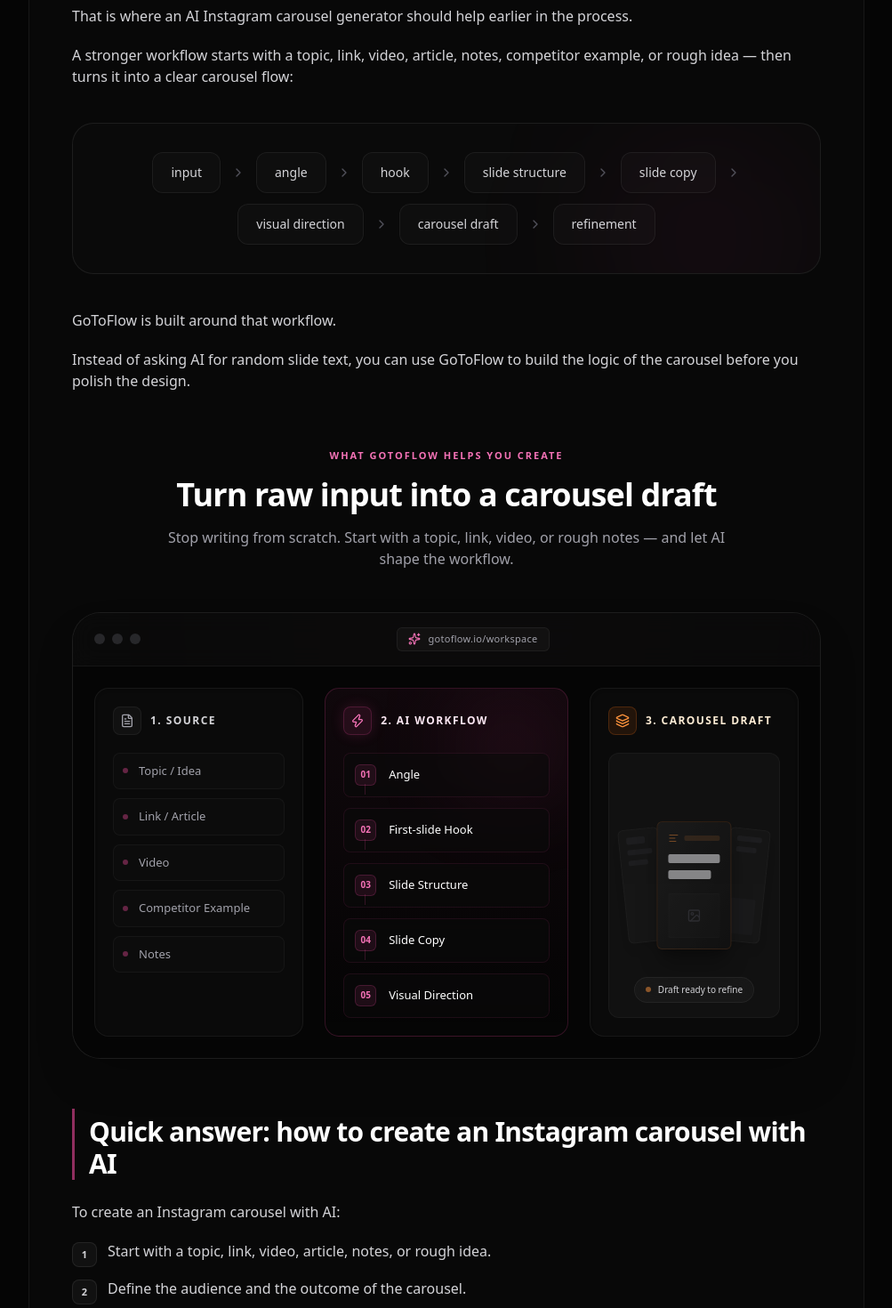
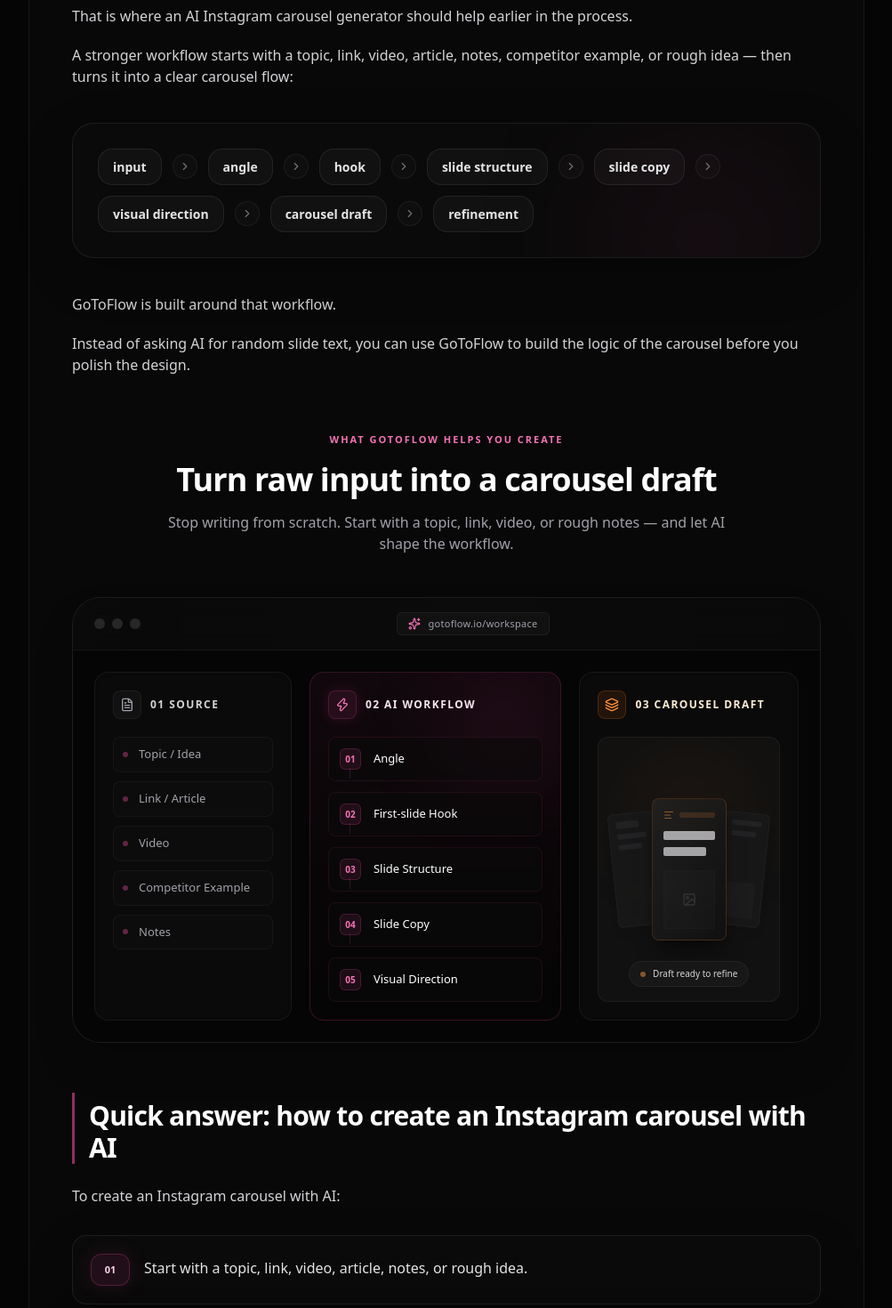
Before and after one commit to matteimikeska49-bot/gtf, a React (Vite) app: page /blog/ai-instagram-carousel-generator in a window 1280 px wide. Shown: the part 1040-2510 px from the top of the page at 89% size, without its empty margins (138-1141 px from the left). Built offline with nearby package versions, Linux system fonts and the light colour scheme.

Commit message:
Polish AI Instagram article rendering issues

```diff
--- a/src/components/blog/AiInstagramCarouselGeneratorPage.jsx
+++ b/src/components/blog/AiInstagramCarouselGeneratorPage.jsx
@@ -402,7 +402,7 @@ const ArticleHero = () => {
         </motion.p>
 
         <motion.div initial={{ opacity: 0, y: 30 }} animate={{ opacity: 1, y: 0 }} transition={{ duration: isMobile ? 0.6 : 0.8, delay: 0.3 }} className="flex flex-col sm:flex-row items-center justify-center gap-4">
-          <a href={getAppUrlWithRef(CTA_URL)} className="w-full sm:w-auto inline-flex items-center justify-center gap-2.5 px-8 py-4 rounded-full font-bold text-white bg-white text-black hover:bg-zinc-100 transition-all hover:scale-105 active:scale-[0.98] shadow-[0_0_40px_rgba(255,255,255,0.15)] text-[15px] group">
+          <a href={getAppUrlWithRef(CTA_URL)} className="w-full sm:w-auto inline-flex items-center justify-center gap-2.5 px-8 py-4 rounded-full font-bold bg-white text-black hover:bg-zinc-100 transition-all hover:scale-105 active:scale-[0.98] shadow-[0_0_40px_rgba(255,255,255,0.15)] text-[15px] group">
             Try GoToFlow Free <ArrowRight className="w-4 h-4 group-hover:translate-x-1 transition-transform" />
           </a>
           <p className="text-xs text-zinc-500 font-medium sm:hidden mt-2">No credit card required</p>
@@ -458,62 +458,84 @@ const NumberList = ({ items }) => (
   </div>
 );
 
+const QuickAnswerSteps = ({ items }) => (
+  <div className="my-8 grid gap-3">
+    {items.map((item, index) => (
+      <div
+        key={item}
+        className="group relative overflow-hidden rounded-2xl border border-white/[0.08] bg-[#0a0a0a] p-4 sm:p-5 shadow-[0_18px_50px_rgba(0,0,0,0.22)]"
+      >
+        <div className="pointer-events-none absolute inset-0 bg-gradient-to-r from-pink-500/[0.08] via-transparent to-orange-500/[0.06] opacity-0 transition-opacity duration-300 group-hover:opacity-100" aria-hidden="true" />
+        <div className="relative z-10 flex items-start gap-4">
+          <span className="shrink-0 inline-flex h-9 w-11 items-center justify-center rounded-xl border border-pink-500/25 bg-pink-500/10 text-[11px] font-bold tabular-nums text-pink-200 shadow-[0_0_24px_rgba(236,72,153,0.12)]">
+            {String(index + 1).padStart(2, '0')}
+          </span>
+          <p className="min-w-0 pt-1 text-[15px] leading-[1.75] text-zinc-200 md:text-base">{item}</p>
+        </div>
+      </div>
+    ))}
+  </div>
+);
+
 const CTABox = ({ heading, text, button }) => (
-  <div className="relative my-14 md:my-16 overflow-hidden rounded-3xl border border-white/[0.08] bg-[#0a0a0a] shadow-xl p-8 md:p-10">
-    <div className="pointer-events-none absolute inset-0 overflow-hidden" aria-hidden="true">
-      <div className="absolute top-0 right-0 w-64 h-64 bg-pink-500/10 blur-[80px] rounded-full translate-x-1/3 -translate-y-1/3" />
-      <div className="absolute bottom-0 left-0 w-64 h-64 bg-orange-500/10 blur-[80px] rounded-full -translate-x-1/3 translate-y-1/3" />
+  <div className="relative my-14 md:my-16 rounded-[28px] bg-gradient-to-br from-pink-500/35 via-white/[0.08] to-orange-500/30 p-px shadow-[0_24px_80px_rgba(0,0,0,0.32)]">
+    <div className="relative overflow-hidden rounded-[27px] bg-[#080808] p-6 sm:p-8 md:p-10">
+      <div className="pointer-events-none absolute inset-0 overflow-hidden" aria-hidden="true">
+        <div className="absolute -right-16 -top-20 h-64 w-64 rounded-full bg-pink-500/[0.12] blur-[90px]" />
+        <div className="absolute -bottom-24 -left-16 h-72 w-72 rounded-full bg-orange-500/[0.1] blur-[95px]" />
+      </div>
+      <div className="relative z-10 flex flex-col gap-7 md:flex-row md:items-center md:justify-between">
+        <div className="min-w-0 flex-1">
+          <div className="mb-4 inline-flex items-center gap-2 rounded-full border border-white/[0.08] bg-white/[0.035] px-3 py-1.5">
+            <Sparkles className="h-3.5 w-3.5 text-pink-300" />
+            <span className="text-[10px] font-bold uppercase tracking-[0.14em] text-zinc-400">GoToFlow</span>
+          </div>
+          <h3 className="mb-3 text-xl font-bold leading-snug tracking-tight text-white md:text-2xl">{heading}</h3>
+          <p className="max-w-xl text-sm leading-[1.75] text-zinc-400 md:text-base">{text}</p>
+        </div>
+        <div className="shrink-0">
+          <a href={getAppUrlWithRef(CTA_URL)} className="group inline-flex w-full items-center justify-center gap-2.5 rounded-full bg-white px-6 py-3.5 text-[15px] font-bold text-black shadow-[0_0_34px_rgba(255,255,255,0.16)] transition-all hover:scale-105 hover:bg-zinc-100 active:scale-[0.98] md:w-auto">
+            {button} <ArrowRight className="h-4 w-4 transition-transform group-hover:translate-x-1" />
+          </a>
+        </div>
+      </div>
     </div>
-    <div className="relative z-10 flex flex-col md:flex-row md:items-center justify-between gap-8">
-      <div className="flex-1">
-        <h3 className="text-xl md:text-2xl font-bold text-white tracking-tight mb-3 leading-snug">{heading}</h3>
-        <p className="text-zinc-400 text-sm md:text-base leading-[1.7] max-w-xl">{text}</p>
+  </div>
+);
+
+const FinalCTABlock = ({ heading, text, button }) => (
+  <div className="relative my-16 rounded-[32px] bg-gradient-to-br from-pink-500/35 via-white/[0.08] to-orange-500/30 p-px shadow-2xl md:my-24">
+    <div className="relative overflow-hidden rounded-[31px] bg-[#080808] px-6 py-10 sm:px-8 md:p-16">
+      <div className="pointer-events-none absolute inset-0" aria-hidden="true">
+        <div className="absolute left-1/2 top-1/2 h-[70%] w-[80%] -translate-x-1/2 -translate-y-1/2 rounded-full bg-gradient-to-r from-pink-500/20 to-orange-500/18 blur-[100px] opacity-70" />
       </div>
-      <div className="shrink-0">
-        <a href={getAppUrlWithRef(CTA_URL)} className="inline-flex items-center justify-center gap-2.5 px-6 py-3.5 rounded-full font-bold text-white bg-white/[0.05] border border-white/[0.1] hover:bg-white/[0.1] transition-all hover:scale-105 active:scale-[0.98] text-[15px] group w-full md:w-auto">
-          {button} <ArrowRight className="w-4 h-4 group-hover:translate-x-1 transition-transform" />
+      <div className="relative z-10 mx-auto flex max-w-2xl flex-col items-center gap-6 text-center">
+        <div className="inline-flex items-center gap-2 rounded-full border border-pink-500/30 bg-pink-500/10 px-4 py-1.5 backdrop-blur-sm">
+          <Sparkles className="h-3.5 w-3.5 text-pink-400" />
+          <span className="text-[11px] font-bold uppercase tracking-[0.15em] text-pink-300">GoToFlow Workspace</span>
+        </div>
+        <h2 className="text-3xl font-bold leading-[1.12] tracking-tight text-white md:text-5xl">{heading}</h2>
+        <p className="mb-2 text-base leading-[1.65] text-zinc-400 md:text-lg">{text}</p>
+        <a href={getAppUrlWithRef(CTA_URL)} className="group inline-flex w-full items-center justify-center gap-2.5 rounded-full bg-white px-8 py-4 text-base font-bold text-black shadow-[0_0_40px_rgba(255,255,255,0.2)] transition-all hover:scale-105 hover:bg-zinc-100 active:scale-[0.98] sm:w-auto">
+          {button} <ArrowRight className="h-5 w-5 transition-transform group-hover:translate-x-1" />
         </a>
       </div>
     </div>
   </div>
 );
 
-const FinalCTABlock = ({ heading, text, button }) => (
-  <div className="relative my-16 md:my-24 overflow-hidden rounded-[32px] border border-white/[0.08] bg-[#080808] p-10 md:p-16 shadow-2xl">
-    <div className="pointer-events-none absolute inset-0" aria-hidden="true">
-      <div className="absolute top-1/2 left-1/2 -translate-x-1/2 -translate-y-1/2 w-[80%] h-[80%] rounded-full bg-gradient-to-r from-pink-500/20 via-purple-500/20 to-orange-500/20 blur-[100px] opacity-60" />
-    </div>
-    <div className="relative z-10 flex flex-col items-center text-center gap-6 max-w-2xl mx-auto">
-      <div className="inline-flex items-center gap-2 rounded-full border border-pink-500/30 bg-pink-500/10 px-4 py-1.5 backdrop-blur-sm">
-        <Sparkles className="w-3.5 h-3.5 text-pink-400" />
-        <span className="text-[11px] font-bold uppercase tracking-[0.15em] text-pink-300">GoToFlow Workspace</span>
-      </div>
-      <h2 className="text-3xl md:text-5xl font-bold text-white tracking-tight leading-[1.1]">{heading}</h2>
-      <p className="text-zinc-400 text-base md:text-lg leading-[1.6] mb-2">{text}</p>
-      <a href={getAppUrlWithRef(CTA_URL)} className="inline-flex items-center justify-center gap-2.5 px-8 py-4 rounded-full font-bold text-black bg-white hover:bg-zinc-100 transition-all hover:scale-105 active:scale-[0.98] shadow-[0_0_40px_rgba(255,255,255,0.2)] text-base group">
-        {button} <ArrowRight className="w-5 h-5 group-hover:translate-x-1 transition-transform" />
-      </a>
-    </div>
-  </div>
-);
-
 const WorkflowBlock = ({ steps = workflowSteps }) => (
-  <div className="my-10 p-5 md:p-8 rounded-3xl border border-white/[0.08] bg-[#0a0a0a] overflow-hidden relative">
-    <div className="absolute top-0 right-0 w-64 h-64 bg-pink-500/5 blur-[80px] rounded-full pointer-events-none" />
-    <div className="flex flex-col md:flex-row md:flex-wrap items-center justify-center gap-2 md:gap-3 relative z-10">
+  <div className="relative my-10 overflow-hidden rounded-3xl border border-white/[0.08] bg-[#0a0a0a] p-4 shadow-[0_18px_55px_rgba(0,0,0,0.24)] sm:p-5 md:p-7">
+    <div className="pointer-events-none absolute right-0 top-0 h-64 w-64 rounded-full bg-pink-500/[0.06] blur-[80px]" aria-hidden="true" />
+    <div className="relative z-10 flex flex-wrap items-center gap-2.5 md:gap-3">
       {steps.map((step, index) => (
-        <React.Fragment key={step}>
-          <div className="w-full md:w-auto px-5 py-3 rounded-xl border border-white/[0.06] bg-white/[0.02] text-sm font-medium text-zinc-300 text-center shadow-sm">
-            {step}
+        <React.Fragment key={`${step}-${index}`}>
+          <div className="min-w-0 max-w-full rounded-2xl border border-white/[0.08] bg-white/[0.03] px-3.5 py-2.5 shadow-sm sm:px-4">
+            <span className="block max-w-full break-words text-sm font-semibold leading-snug text-zinc-200">{step}</span>
           </div>
           {index < steps.length - 1 && (
-            <div className="hidden md:flex items-center justify-center">
-              <ChevronRight className="w-4 h-4 text-zinc-600" />
-            </div>
-          )}
-          {index < steps.length - 1 && (
-            <div className="flex md:hidden items-center justify-center py-1">
-              <ChevronDown className="w-4 h-4 text-zinc-600" />
+            <div className="flex h-7 w-7 shrink-0 items-center justify-center rounded-full border border-white/[0.06] bg-white/[0.02]">
+              <ChevronRight className="h-3.5 w-3.5 text-zinc-500" />
             </div>
           )}
         </React.Fragment>
@@ -553,7 +575,7 @@ const ComparisonTable = () => (
         </React.Fragment>
       ))}
     </div>
-    <div className="md:hidden space-y-4" aria-hidden="true">
+    <div className="space-y-4 md:hidden">
       {comparisonRows.map((row) => (
         <div key={row.tool} className="rounded-2xl border border-white/[0.08] bg-[#0a0a0a] p-5 shadow-sm">
           <h3 className="text-white font-semibold mb-4 text-lg">{row.tool}</h3>
@@ -695,7 +717,7 @@ const ArticleBody = () => (
 
         <Section title="Quick answer: how to create an Instagram carousel with AI">
           <P>To create an Instagram carousel with AI:</P>
-          <NumberList items={[
+          <QuickAnswerSteps items={[
             'Start with a topic, link, video, article, notes, or rough idea.',
             'Define the audience and the outcome of the carousel.',
             'Generate several first-slide hook options.',
--- a/src/components/seo-visuals/InputToCarouselWorkflowMockup.jsx
+++ b/src/components/seo-visuals/InputToCarouselWorkflowMockup.jsx
@@ -1,5 +1,5 @@
 import React from 'react';
-import { Sparkles, ArrowRight, Layers, FileText, Image as ImageIcon, Zap, Type, AlignLeft } from 'lucide-react';
+import { Sparkles, Layers, FileText, Image as ImageIcon, Zap, AlignLeft } from 'lucide-react';
 
 export const InputToCarouselWorkflowMockup = ({
   title = 'From raw input to carousel draft',
@@ -21,11 +21,11 @@ export const InputToCarouselWorkflowMockup = ({
       </div>
 
       {/* Mockup Window */}
-      <div className="relative rounded-2xl md:rounded-[32px] border border-white/[0.08] bg-[#0a0a0a] overflow-hidden shadow-2xl">
+      <div className="relative overflow-hidden rounded-2xl border border-white/[0.08] bg-[#0a0a0a] shadow-2xl md:rounded-[32px]">
         {/* Glow Effects */}
         <div className="pointer-events-none absolute inset-0 overflow-hidden" aria-hidden="true">
-          <div className="absolute top-0 left-1/4 w-[500px] h-[500px] rounded-full bg-pink-500/[0.04] blur-[100px] -translate-y-1/2" />
-          <div className="absolute bottom-0 right-1/4 w-[400px] h-[400px] rounded-full bg-orange-500/[0.04] blur-[80px] translate-y-1/2" />
+          <div className="absolute left-1/4 top-0 h-[500px] w-[500px] -translate-y-1/2 rounded-full bg-pink-500/[0.045] blur-[105px]" />
+          <div className="absolute bottom-0 right-1/4 h-[400px] w-[400px] translate-y-1/2 rounded-full bg-orange-500/[0.045] blur-[85px]" />
         </div>
 
         {/* Window Chrome */}
@@ -42,35 +42,35 @@ export const InputToCarouselWorkflowMockup = ({
         </div>
 
         {/* Content Area */}
-        <div className="relative z-10 flex flex-col lg:flex-row p-4 md:p-6 gap-4 md:gap-6 bg-[#050505]">
+        <div className="relative z-10 grid gap-4 bg-[#050505] p-4 md:gap-5 md:p-6 lg:grid-cols-[0.9fr_1.15fr_1fr]">
 
           {/* Left: Inputs Panel */}
-          <div className="flex-1 rounded-xl md:rounded-2xl border border-white/[0.06] bg-[#0a0a0a] p-5 flex flex-col shadow-inner">
+          <div className="rounded-xl border border-white/[0.06] bg-[#0a0a0a] p-5 shadow-inner md:rounded-2xl">
             <div className="flex items-center gap-2.5 mb-5">
               <div className="w-8 h-8 rounded-lg bg-white/[0.03] border border-white/[0.05] flex items-center justify-center">
                 <FileText className="w-4 h-4 text-zinc-400" />
               </div>
-              <p className="text-xs font-bold uppercase tracking-[0.12em] text-zinc-300">1. Source</p>
+              <p className="text-xs font-bold uppercase tracking-[0.12em] text-zinc-300">01 Source</p>
             </div>
             <div className="flex flex-col gap-2.5">
-              {inputs.map((item, i) => (
+              {inputs.map((item) => (
                 <div key={item} className="flex items-center gap-3 p-2.5 rounded-lg border border-white/[0.04] bg-white/[0.01] hover:bg-white/[0.03] transition-colors group">
                   <div className="w-1.5 h-1.5 rounded-full bg-pink-500/40 group-hover:bg-pink-400 transition-colors" />
-                  <span className="text-[13px] text-zinc-400 group-hover:text-zinc-200 transition-colors">{item}</span>
+                  <span className="min-w-0 break-words text-[13px] leading-snug text-zinc-400 transition-colors group-hover:text-zinc-200">{item}</span>
                 </div>
               ))}
             </div>
           </div>
 
           {/* Center: AI Processing */}
-          <div className="flex-[1.2] rounded-xl md:rounded-2xl border border-pink-500/20 bg-gradient-to-b from-pink-500/[0.05] to-transparent p-5 flex flex-col relative overflow-hidden">
+          <div className="relative overflow-hidden rounded-xl border border-pink-500/20 bg-gradient-to-b from-pink-500/[0.055] to-transparent p-5 md:rounded-2xl">
             <div className="absolute top-0 right-0 w-32 h-32 bg-pink-500/10 blur-[50px] rounded-full pointer-events-none" />
 
             <div className="flex items-center gap-2.5 mb-5 relative z-10">
               <div className="w-8 h-8 rounded-lg bg-pink-500/10 border border-pink-500/20 flex items-center justify-center shadow-[0_0_15px_rgba(236,72,153,0.15)]">
                 <Zap className="w-4 h-4 text-pink-400" />
               </div>
-              <p className="text-xs font-bold uppercase tracking-[0.12em] text-pink-100">2. AI Workflow</p>
+              <p className="text-xs font-bold uppercase tracking-[0.12em] text-pink-100">02 AI Workflow</p>
             </div>
 
             <div className="flex flex-col gap-3 relative z-10">
@@ -79,8 +79,8 @@ export const InputToCarouselWorkflowMockup = ({
                   <div className="flex items-center justify-center w-6 h-6 rounded-md bg-pink-500/10 border border-pink-500/20 text-[10px] font-bold text-pink-400 shrink-0 tabular-nums">
                     0{i + 1}
                   </div>
-                  <div className="flex flex-col">
-                    <span className="text-[13px] font-medium text-white">{step}</span>
+                  <div className="min-w-0">
+                    <span className="block break-words text-[13px] font-medium leading-snug text-white">{step}</span>
                   </div>
                   {i < steps.length - 1 && (
                     <div className="absolute left-[23px] top-[34px] w-px h-3 bg-pink-500/20" />
@@ -91,25 +91,26 @@ export const InputToCarouselWorkflowMockup = ({
           </div>
 
           {/* Right: Output Preview */}
-          <div className="flex-1 rounded-xl md:rounded-2xl border border-white/[0.06] bg-[#0a0a0a] p-5 flex flex-col relative shadow-inner">
+          <div className="relative flex min-h-[330px] flex-col rounded-xl border border-white/[0.06] bg-[#0a0a0a] p-5 shadow-inner md:rounded-2xl lg:min-h-0">
             <div className="flex items-center gap-2.5 mb-5">
               <div className="w-8 h-8 rounded-lg bg-orange-500/10 border border-orange-500/20 flex items-center justify-center">
                 <Layers className="w-4 h-4 text-orange-400" />
               </div>
-              <p className="text-xs font-bold uppercase tracking-[0.12em] text-orange-100">3. {output}</p>
+              <p className="text-xs font-bold uppercase tracking-[0.12em] text-orange-100">03 {output}</p>
             </div>
 
             {/* Mini Carousel Preview */}
-            <div className="flex-1 bg-[#111] rounded-xl border border-white/[0.04] p-4 flex flex-col items-center justify-center relative overflow-hidden">
-              <div className="absolute top-1/2 left-1/2 -translate-x-1/2 -translate-y-1/2 w-full h-full flex items-center justify-center gap-2 opacity-60">
+            <div className="relative flex min-h-[230px] flex-1 flex-col items-center justify-center overflow-hidden rounded-xl border border-white/[0.05] bg-[#111] p-4">
+              <div className="pointer-events-none absolute inset-x-8 top-8 h-24 rounded-full bg-orange-500/[0.07] blur-[50px]" aria-hidden="true" />
+              <div className="absolute inset-0 flex items-center justify-center gap-2 opacity-75">
                 {/* Slide 1 */}
-                <div className="w-24 h-32 rounded-md bg-[#1a1a1a] border border-white/[0.05] p-2 flex flex-col gap-1.5 transform -rotate-6 translate-x-4 shadow-lg z-10">
+                <div className="z-10 flex h-32 w-24 translate-x-4 -rotate-6 flex-col gap-1.5 rounded-md border border-white/[0.05] bg-[#1a1a1a] p-2 shadow-lg">
                   <div className="w-3/4 h-2 rounded-sm bg-zinc-800" />
                   <div className="w-full h-1.5 rounded-sm bg-zinc-800" />
                   <div className="w-4/5 h-1.5 rounded-sm bg-zinc-800" />
                 </div>
                 {/* Slide 2 */}
-                <div className="w-28 h-36 rounded-md bg-gradient-to-br from-[#222] to-[#111] border border-orange-500/20 p-3 flex flex-col gap-2 z-20 shadow-xl shadow-black/50">
+                <div className="z-20 flex h-40 w-32 flex-col gap-2 rounded-lg border border-orange-500/25 bg-gradient-to-br from-[#242424] to-[#111] p-3 shadow-xl shadow-black/50">
                   <div className="flex items-center gap-1.5 mb-1">
                     <AlignLeft className="w-3 h-3 text-orange-400/70" />
                     <div className="w-10 h-1.5 rounded-sm bg-orange-400/20" />
@@ -121,14 +122,14 @@ export const InputToCarouselWorkflowMockup = ({
                   </div>
                 </div>
                 {/* Slide 3 */}
-                <div className="w-24 h-32 rounded-md bg-[#1a1a1a] border border-white/[0.05] p-2 flex flex-col gap-1.5 transform rotate-6 -translate-x-4 shadow-lg z-10">
+                <div className="z-10 flex h-32 w-24 -translate-x-4 rotate-6 flex-col gap-1.5 rounded-md border border-white/[0.05] bg-[#1a1a1a] p-2 shadow-lg">
                   <div className="w-full h-1.5 rounded-sm bg-zinc-800" />
                   <div className="w-5/6 h-1.5 rounded-sm bg-zinc-800" />
                   <div className="w-full h-10 mt-auto rounded-sm bg-zinc-800/50" />
                 </div>
               </div>
 
-              <div className="mt-auto relative z-30 pt-32">
+              <div className="relative z-30 mt-auto pt-36">
                 <div className="inline-flex items-center gap-2 px-3 py-1.5 rounded-full bg-white/[0.03] border border-white/[0.05] backdrop-blur-md">
                   <span className="w-1.5 h-1.5 rounded-full bg-orange-400 animate-pulse" />
                   <span className="text-[10px] font-medium text-zinc-300">Draft ready to refine</span>
```
Also changed, not shown: 33 other files (tests, documents, lock files or other folders).
